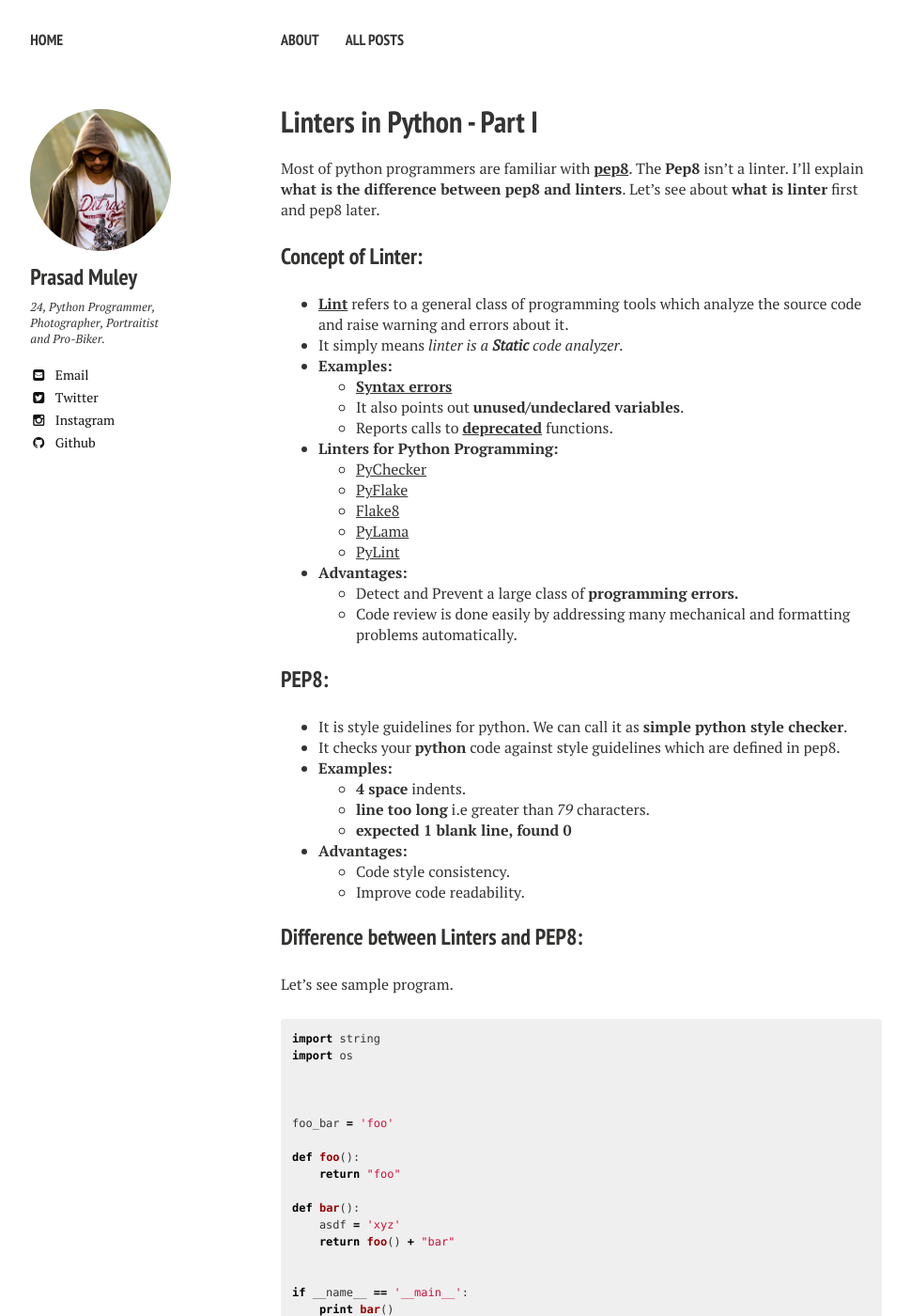
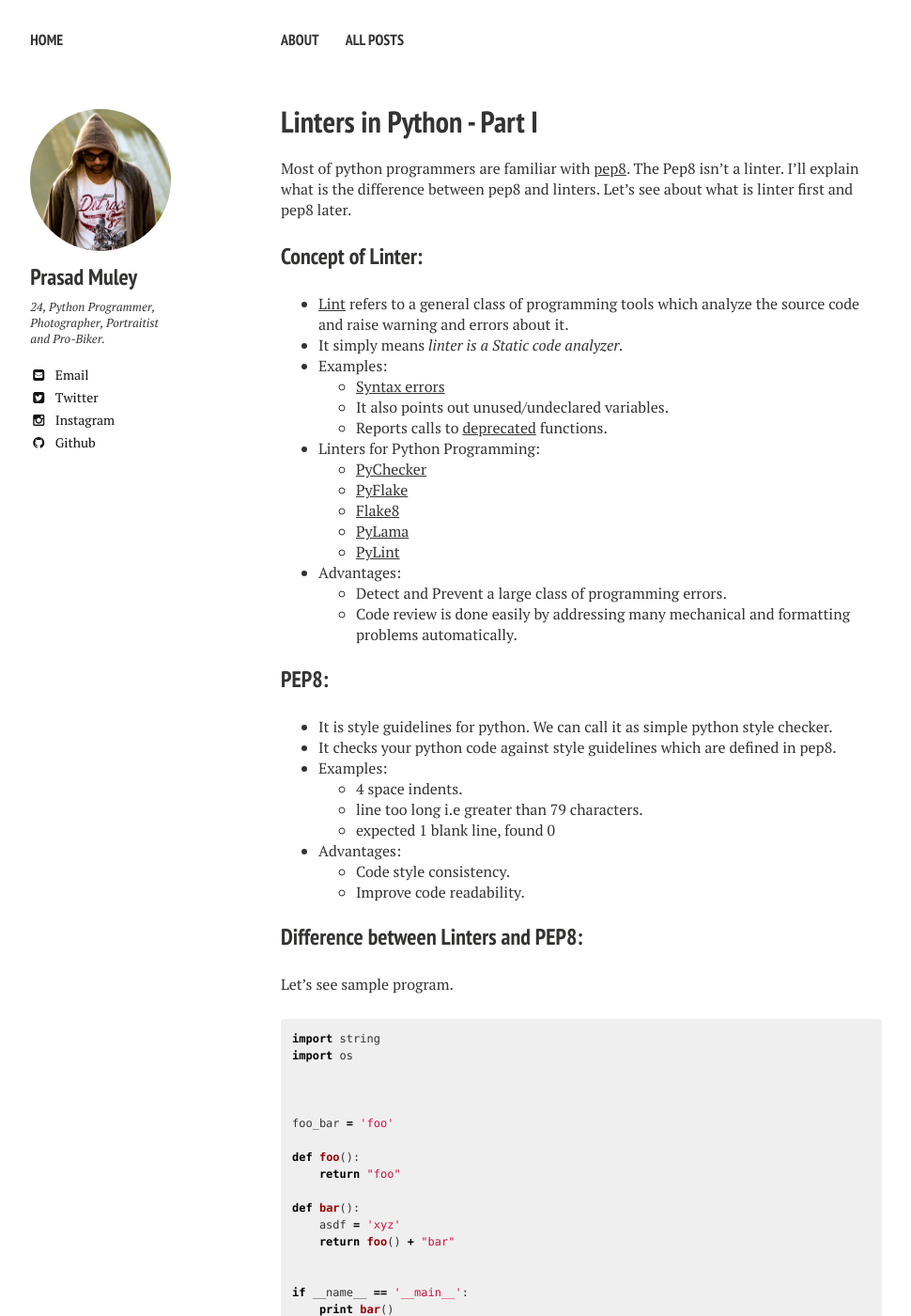
Before and after one commit to prasadmuley/prasadmuley.github.io, a Jekyll site: the page built from _posts/2015-04-15-Linters-in-Python:Part-I.md, in a window 1280 px wide and 1400 px high. Shown: the whole window at 94% size, without its empty margins (21-991 px from the left). Built offline with Jekyll 4.4.1, drawn with Linux system fonts in a browser that asks for light colours; nearby versions of some CDN libraries; comment, search, counter and statistics services are not loaded; some of the changed text lies outside the part shown.

Commit message:
remove un-necessory bold text thanks @decached

```diff
--- a/_posts/2015-04-15-Linters-in-Python:Part-I.md
+++ b/_posts/2015-04-15-Linters-in-Python:Part-I.md
@@ -11,41 +11,41 @@ image:
     credtlink: #asdf
 ---
 
-Most of python programmers are familiar with [**pep8**](https://www.python.org/dev/peps/pep-0008/).
-The **Pep8** isn't a linter. I'll explain **what is the difference between pep8 and linters**.
-Let's see about **what is linter** first and pep8 later.
+Most of python programmers are familiar with [pep8](https://www.python.org/dev/peps/pep-0008/).
+The Pep8 isn't a linter. I'll explain what is the difference between pep8 and linters.
+Let's see about what is linter first and pep8 later.
 
 ### Concept of Linter:
 
-*  [**Lint**](http://en.wikipedia.org/wiki/Lint_%28software%29) refers to a general class of programming tools which
+*  [Lint](http://en.wikipedia.org/wiki/Lint_%28software%29) refers to a general class of programming tools which
 analyze the source code and raise warning and errors about it.
-*  It simply means *linter is a [**Static**](http://en.wikipedia.org/wiki/Static_program_analysis) code analyzer.*
-*  **Examples:**
-   *  [**Syntax errors**](https://docs.python.org/2/tutorial/errors.html)
-   *  It also points out **unused/undeclared variables**.
-   *  Reports calls to [**deprecated**](http://en.wikipedia.org/wiki/Deprecation) functions.
+*  It simply means *linter is a [Static](http://en.wikipedia.org/wiki/Static_program_analysis) code analyzer.*
+*  Examples:
+   *  [Syntax errors](https://docs.python.org/2/tutorial/errors.html)
+   *  It also points out unused/undeclared variables.
+   *  Reports calls to [deprecated](http://en.wikipedia.org/wiki/Deprecation) functions.
 
-*  **Linters for Python Programming:**
+*  Linters for Python Programming:
    *  [PyChecker](http://pychecker.sourceforge.net/)
    *  [PyFlake](https://pypi.python.org/pypi/pyflakes)
    *  [Flake8](https://pypi.python.org/pypi/flake8)
    *  [PyLama](https://github.com/klen/pylama)
    *  [PyLint](http://www.pylint.org/)
 
-*  **Advantages:**
-   *  Detect and Prevent a large class of **programming errors.**
+*  Advantages:
+   *  Detect and Prevent a large class of programming errors.
    *  Code review is done easily by addressing many mechanical and formatting problems automatically.
 
-### [**PEP8:**](https://www.python.org/dev/peps/pep-0008/)
+### [PEP8:](https://www.python.org/dev/peps/pep-0008/)
 
-*  It is style guidelines for python. We can call it as **simple python style checker**.
-*  It checks your **python** code against style guidelines which are defined in pep8.
-*  **Examples:**
-   *  **4 space** indents.
-   *  **line too long** i.e greater than *79* characters.
-   *  **expected 1 blank line, found 0**
+*  It is style guidelines for python. We can call it as simple python style checker.
+*  It checks your python code against style guidelines which are defined in pep8.
+*  Examples:
+   *  4 space indents.
+   *  line too long i.e greater than 79 characters.
+   *  expected 1 blank line, found 0
 
-*  **Advantages:**
+*  Advantages:
    * Code style consistency.
    * Improve code readability.
 
@@ -74,7 +74,7 @@ if __name__ == '__main__':
     print bar()
 {% endhighlight %}
 
-> **PEP8's** output:
+> PEP8's output:
 
 {% highlight bash %}
 $ pep8 sample_prg.py
@@ -88,10 +88,10 @@ sample_prg.py:17:1: E303 too many blank lines (3)
 FAIL: 1
 {% endhighlight %}
 
-**PEP8 reports only style guide related errors.
-It doesn't report errors like unused variable, unused import module etc.**
+PEP8 reports only style guide related errors.
+It doesn't report errors like unused variable, unused import module etc.
 
-> **Linter's** output:
+> Linter's output:
 
 {% highlight bash %}
 $ pylint sample_prg.py
@@ -113,9 +113,9 @@ FAIL: 32
 Here,
 
 
-   **Pylint reports various errors compared to pep8.
-This is the main difference between linter and pep8**.
+  Pylint reports various errors compared to pep8.
+This is the main difference between linter and pep8.
 
 
-Pylint also checks code against **pep8** style guide and reports **pep8** errors.
+Pylint also checks code against pep8 style guide and reports pep8 errors.
 I'll explain available linters for Python in next part.
```
Also changed, not shown: _posts/2015-04-02-Hello-World.md (+7 -7 lines), about/index.md (+3 -3 lines).
